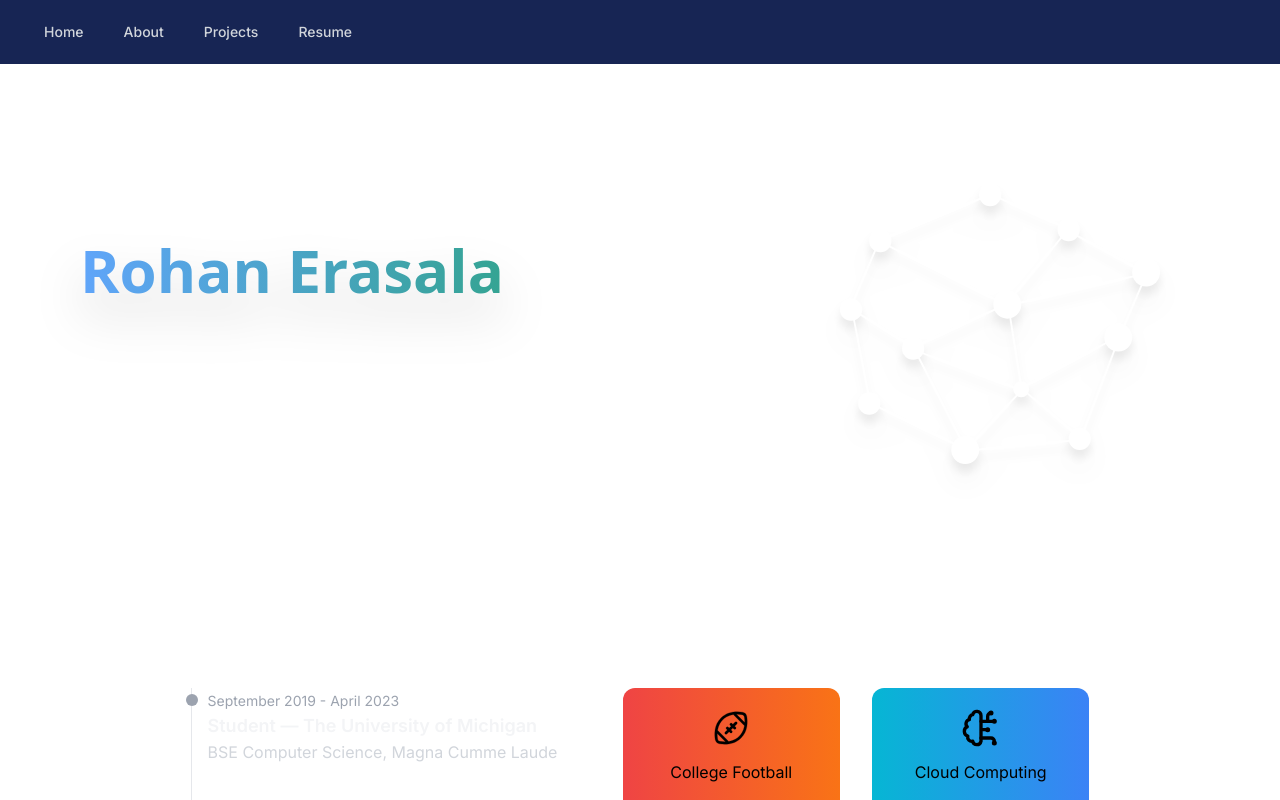
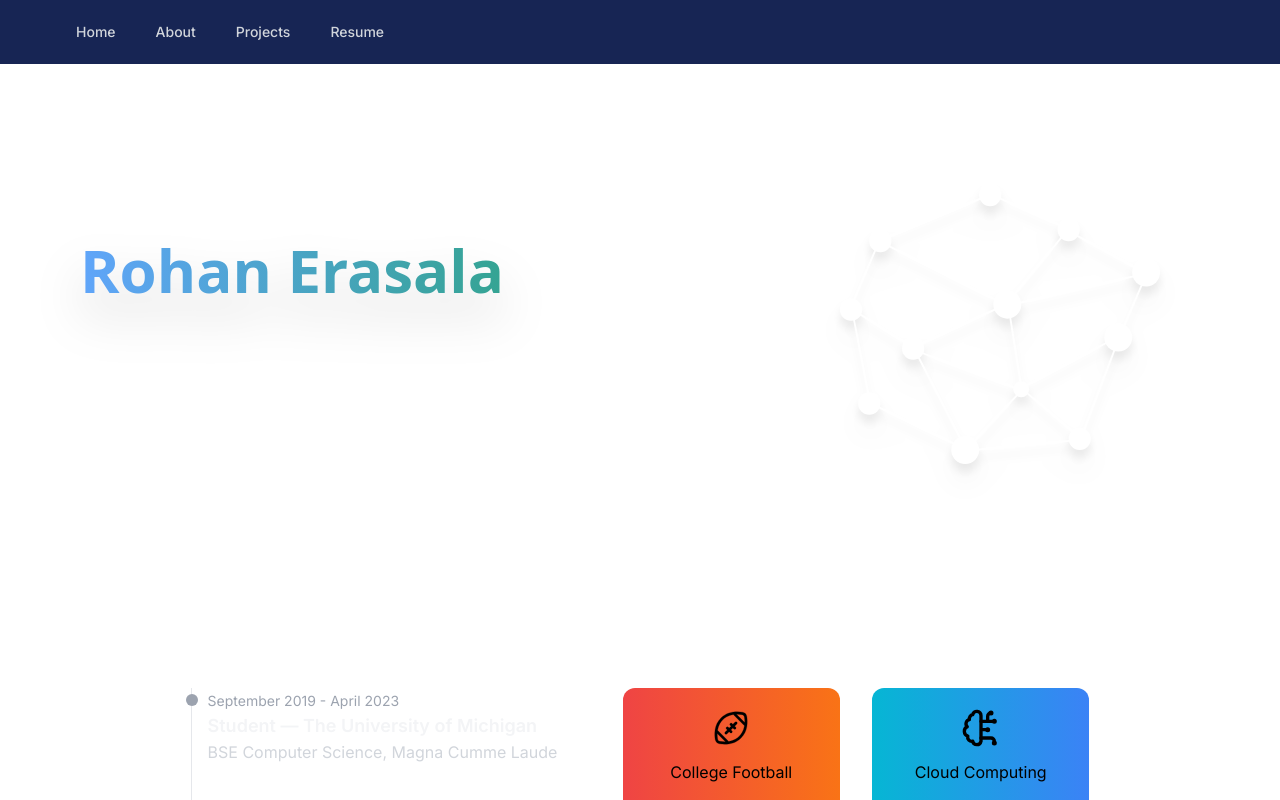
Before and after one commit to rerasala/portfolio-v2, a Next.js app: page / in a window 1280 px wide. Shown: the top 800 px of the page. Built offline with nearby package versions, Linux system fonts and the light colour scheme.

Commit message:
fixed hamburger menu margin

```diff
--- a/src/app/navbar/navbar.tsx
+++ b/src/app/navbar/navbar.tsx
@@ -11,7 +11,7 @@ const Navbar = () => {
 
   return (
     <nav id="nav" className="bg-blue-950 sticky top-0 z-50">
-      <div className="max-w-7xl mx-auto px-4 sm:px-6 lg:px-8">
+      <div className="max-w-7xl ml-0 sm:ml-4 md:ml-8 px-4 sm:px-6 lg:px-8">
         <div className="flex items-center justify-between h-16">
           <div className="hidden md:flex justify-start w-full">
             <div className="flex items-baseline space-x-4">
```
